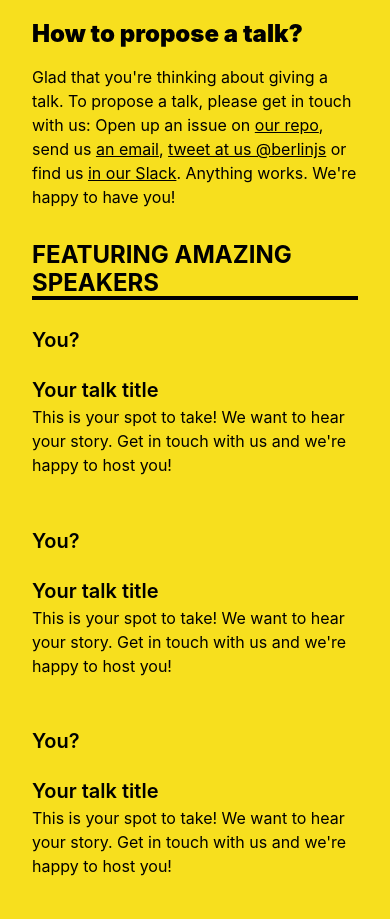
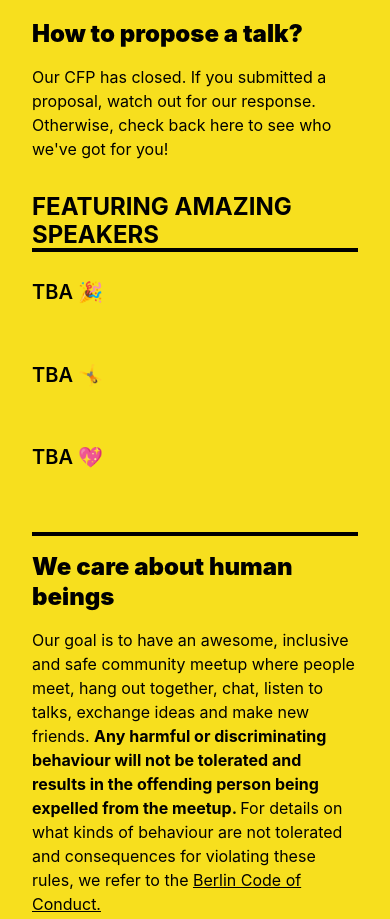
Before and after one commit to berlinjs/jsconf2019-special, a website: page index.html in a window 390 px wide. Shown: the part 696-1615 px from the top of the page. Drawn offline with Linux system fonts and the light colour scheme.

Commit message:
:microphone: Removed the CFP info

```diff
--- a/index.html
+++ b/index.html
@@ -48,19 +48,8 @@
             </h2>
           </section>
           <section class="lh-copy f5 f4-ns fl mt0-l measure">
-            Glad that you're thinking about giving a talk. To propose a talk, please get in touch
-            with us: Open up an issue on
-            <a href="https://github.com/berlinjs/jsconf2019-special" class="black link underline">
-              our repo</a
-            >, send us
-            <a href="mailto:submit@berlinjs.org" class="black link underline">an email</a>,
-            <a href="https://twitter.com/berlinjs" class="black link underline"
-              >tweet at us @berlinjs</a
-            >
-            or find us
-            <a href="https://berlinjs-slack.herokuapp.com/" class="black link underline"
-              >in our Slack</a
-            >. Anything works. We're happy to have you!
+            Our CFP has closed. If you submitted a proposal, watch out
+            for our response. Otherwise, check back here to see who we've got for you!
           </section>
         </div>
       </section>
@@ -74,40 +63,37 @@
             <div class="cf">
               <article class="pv2 fl w-100 w-third-l pr4-l">
                 <h2 class="f4 f3-ns fw6 mb0">
-                  You?
+                  TBA 🎉
                 </h2>
                 <h3 class="f4 f3-ns fw6 mb0">
-                  Your talk title
+                  <!-- Talk title -->
                 </h3>
                 <p class="f5 f4-ns measure lh-copy mt0">
-                  This is your spot to take! We want to hear your story. Get in touch with us and
-                  we&#039;re happy to host you!
+                  <!-- Talk description -->
                 </p>
               </article>
 
               <article class="pv2 fl w-100 w-third-l pr4-l">
                 <h2 class="f4 f3-ns fw6 mb0">
-                  You?
+                  TBA 🤸‍
                 </h2>
                 <h3 class="f4 f3-ns fw6 mb0">
-                  Your talk title
+                  <!-- Talk title -->
                 </h3>
                 <p class="f5 f4-ns measure lh-copy mt0">
-                  This is your spot to take! We want to hear your story. Get in touch with us and
-                  we&#039;re happy to host you!
+                  <!-- Talk description -->
                 </p>
               </article>
 
               <article class="pv2 fl w-100 w-third-l pr4-l">
                 <h2 class="f4 f3-ns fw6 mb0">
-                  You?
+                  TBA 💖
                 </h2>
                 <h3 class="f4 f3-ns fw6 mb0">
-                  Your talk title
+                  <!-- Talk title -->
                 </h3>
                 <p class="f5 f4-ns measure lh-copy mt0">
-                  This is your spot to take! We want to hear your story. Get in touch with us and
-                  we&#039;re happy to host you!
+                  <!-- Talk description -->
                 </p>
               </article>
             </div>
```
